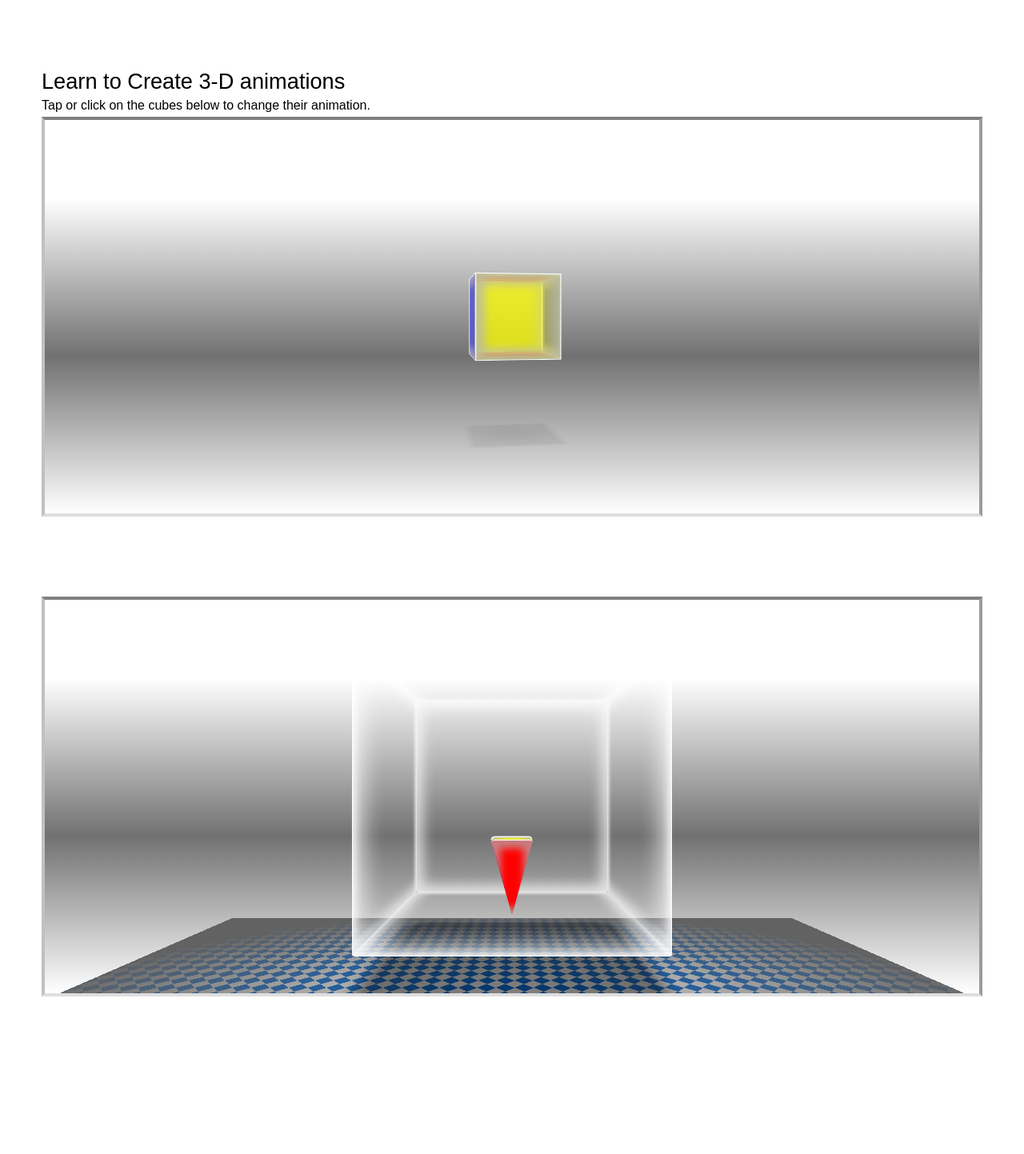
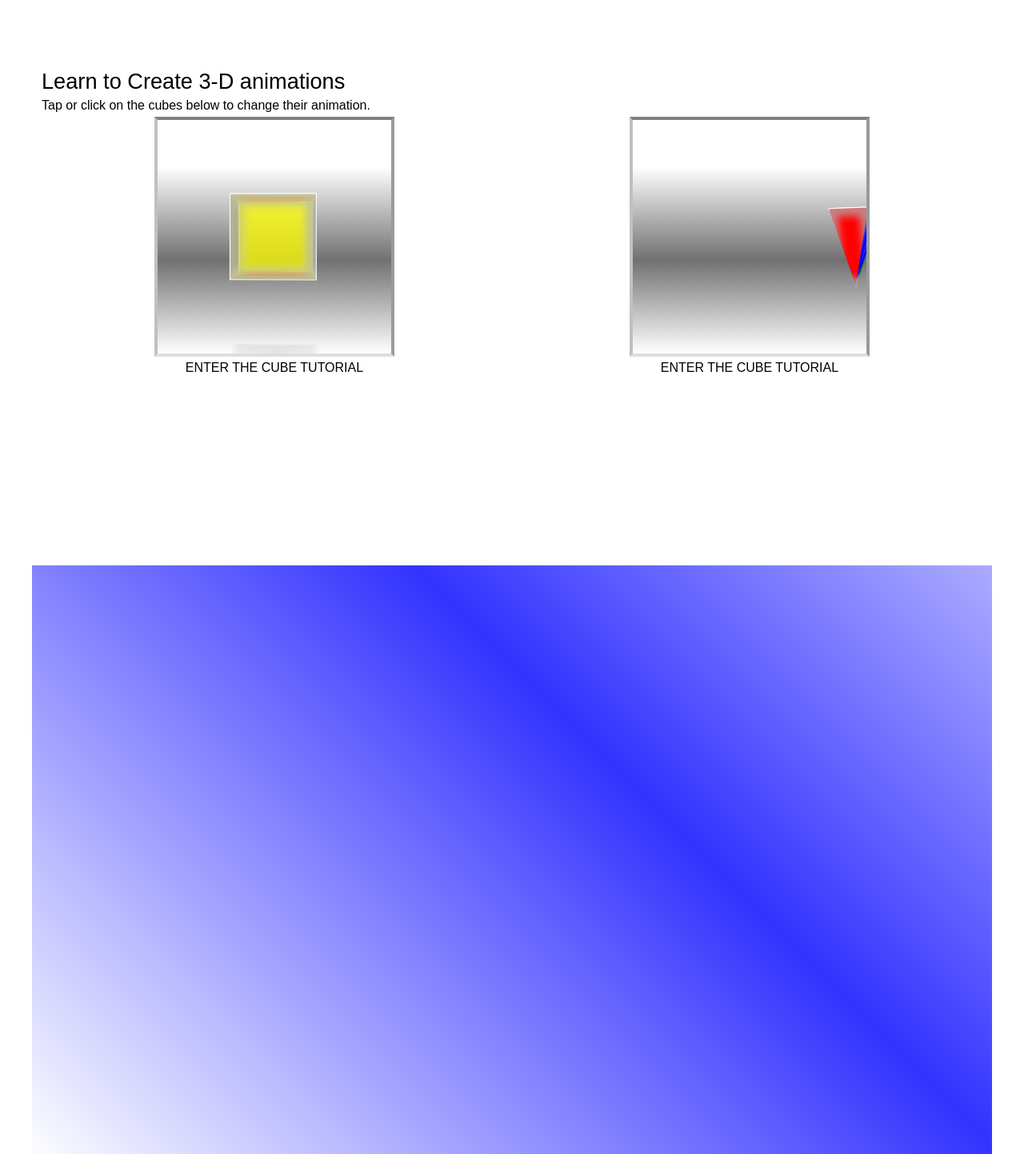
Before and after one commit to virtualepoch/web-engines-react, a React (Create React App) app: page /css in a window 1280 px wide. Shown: the part 1072-2515 px from the top of the page at 80% size. Built offline with nearby package versions, Linux system fonts and the light colour scheme.

Commit message:
added spinning top to css page

```diff
--- a/src/pages/css/Css.js
+++ b/src/pages/css/Css.js
@@ -1,8 +1,10 @@
 import BallScene from "../../components/ball-scene/BallScene";
 import { Link } from "react-router-dom";
 import BorderEffect from "./components/BorderEffect";
-import Cube from "./components/Cube";
+import ColorCube from "./components/ColorCube";
+import SpinningTop from "./components/SpinningTop";
 import "./css.css";
+
 
 export default function Css() {
   return (
@@ -29,7 +31,16 @@ export default function Css() {
         <section className="effects-section">
           <h1>Learn to Create 3-D animations</h1>
           <p>Tap or click on the cubes below to change their animation.</p>
-          <Cube />
+          <div className="cube-effects-container">
+            <div className="column column-1">
+              <ColorCube />
+              <p>ENTER THE CUBE TUTORIAL</p>
+            </div>
+            <div className="column">
+              <SpinningTop />
+              <p>ENTER THE CUBE TUTORIAL</p>
+            </div>
+          </div>
         </section>
       </div>
     </div>
--- /dev/null
+++ b/src/pages/css/components/ColorCube.js
@@ -0,0 +1,19 @@
+import "./cube-top.css";
+
+export default function ColorCube() {
+  return (
+    <div className="cube-container">
+      <div className="color-cube-wrapper">
+        <div className="color-cube">
+          <div className="front"></div>
+          <div className="right"></div>
+          <div className="back"></div>
+          <div className="left"></div>
+          <div className="top"></div>
+          <div className="bottom"></div>
+          <div className="bottom shadow"></div>
+        </div>
+      </div>
+    </div>
+  );
+}
--- a/src/pages/css/components/Cube.js
+++ /dev/null
@@ -1,43 +0,0 @@
-import "./cube.css";
-
-export default function Cube() {
-  return (
-    <>
-      <div className="cube-container">
-        <div className="color-cube-wrapper">
-          <div className="color-cube">
-            <div className="front"></div>
-            <div className="right"></div>
-            <div className="back"></div>
-            <div className="left"></div>
-            <div className="top"></div>
-            <div className="bottom"></div>
-            <div className="bottom shadow"></div>
-          </div>
-        </div>
-      </div>
-      <div className="cube-container">
-        <div className="cube-3-wrapper">
-          <div className="cube-3" onclick="spinTheTop()">
-            <div className="cube-3-front">tap/click here</div>
-            <div className="cube-3-right"></div>
-            <div className="cube-3-back"></div>
-            <div className="cube-3-left"></div>
-            <div className="cube-3-top"></div>
-            <div className="cube-3-bottom"></div>
-            <div className="cube-3-shadow"></div>
-            <div className="spinning-top">
-              <div className="right"></div>
-              <div className="front"></div>
-              <div className="back"></div>
-              <div className="left"></div>
-              <div className="top"></div>
-              <div className="bottom"></div>
-            </div>
-          </div>
-          <div className="cube-3-floor"></div>
-        </div>
-      </div>
-    </>
-  );
-}
--- /dev/null
+++ b/src/pages/css/components/SpinningTop.js
@@ -0,0 +1,19 @@
+import "./cube-top.css";
+
+export default function SpinningTop() {
+  return (
+    <div className="spinning-top-container">
+      <div className="spinning-top-wrapper">
+        <div className="spinning-top">
+          <div className="front"></div>
+          <div className="right"></div>
+          <div className="back"></div>
+          <div className="left"></div>
+          <div className="top"></div>
+          <div className="bottom"></div>
+          <div className="bottom shadow"></div>
+        </div>
+      </div>
+    </div>
+  );
+}
--- a/src/pages/css/components/cube.css
+++ b/src/pages/css/components/cube-top.css
@@ -1,9 +1,10 @@
-.cube-container {
-  height: 500px;
-  margin-bottom: 100px;
+.cube-container,
+.spinning-top-container {
+  width: 300px;
+  height: 300px;
 }
 .color-cube-wrapper,
-.cube-3-wrapper {
+.spinning-top-wrapper {
   height: 100%;
   width: 100%;
   border-top: 4px solid gray;
@@ -83,101 +84,27 @@
   background: radial-gradient(rgb(0, 0, 0, 0.1), rgb(0, 0, 0, 0.05));
   transform: rotateX(90deg) translateZ(-147px);
 }
-.cube-3 {
-  width: 300px;
-  height: 300px;
-  position: relative;
-  z-index: 11111;
-  transform-style: preserve-3d;
-  color: white;
-  text-align: center;
-  cursor: pointer;
-}
-/* .cube-3 {
-  animation: cube-2-rotateY 10s infinite linear;
-} */
-@keyframes cube-2-rotateY {
-  to {
-    transform: rotateY(360deg);
-  }
-}
-.cube-3 div {
-  position: absolute;
-  height: 300px;
-  width: 300px;
-  border: 1px solid white;
-  border-radius: 3px;
-  box-shadow: 0 0 20px 10px rgb(255, 255, 255, 0.7) inset;
-  /* backface-visibility: none; */
-}
-.cube-3 img {
-  width: 100%;
-  height: 100%;
-  border-radius: 3px;
-}
-.cube-3-front {
-  transform: translateZ(150px);
-}
-.cube-3-right {
-  transform: rotateY(-270deg) translateX(150px);
-  transform-origin: 100% 0;
-}
-.cube-3-back {
-  transform: translateZ(-150px) rotateY(180deg);
-}
-.cube-3-left {
-  transform: rotateY(270deg) translateX(-150px);
-  transform-origin: 0 50%;
-}
-.cube-3-top {
-  transform: rotateX(90deg) translateZ(150px);
-}
-.cube-3-bottom {
-  transform: rotateX(90deg) translateZ(-150px);
-}
-.cube-3 .cube-3-shadow {
-  background: rgb(0, 0, 0, 0.4);
-  transform: rotateX(90deg) translateZ(-200px);
-  z-index: 111;
-  border: none;
-  border-radius: 20px;
-  box-shadow: 0 0 20px 10px rgb(0, 0, 0, 0.5);
-}
-.cube-2-floor {
-  position: absolute;
-  top: 100px;
-  z-index: 1;
-  background-image: radial-gradient(rgba(112, 112, 112, 0), rgb(98, 98, 98) 77%), repeating-conic-gradient(from 45deg, rgb(0, 92, 191) 0deg 90deg, rgb(220, 220, 220) 90deg 180deg);
-  background-size: 100%, 1em 1em;
-  height: 800px;
-  width: 100%;
-  transform: rotateX(90deg);
-  animation: floorRotate 5s infinite linear;
-}
-@keyframes sceneRotate {
-  to {
-    transform: rotateY(360deg);
-  }
-}
-/* SMALL CUBE #2 SECTION - SPINNING, FLYING TOP /////////////////////////////////////// */
-.cube-3 .spinning-top {
+/* SPINNING, FLYING TOP //////////////////////// */
+.spinning-top {
   height: 100px;
   width: 50px;
-  position: relative;
-  top: 200px;
+  position: absolute;
+  top: 150px;
   left: 125px;
   transform-style: preserve-3d;
+  border: none;
+  box-shadow: none;
 }
-.spinning-top.open {
+.spinning-top {
   animation: spinning-top-rotateY 10s ease-in-out infinite;
 }
 @keyframes spinning-top-rotateY {
   to {
-    transform: rotateX(-25deg) rotateY(50000deg);
+    transform: rotateY(50000deg);
   }
   20% {
-    top: 150px;
-    left: 125px;
+    top: 130px;
+    left: 130px;
   }
   30% {
     top: 0;
@@ -185,37 +112,26 @@
   }
   40% {
     top: 70px;
+  }
+  50% {
+    left: 0;
+  }
+  60% {
+    left: 255px;
+  }
+  80% {
+    top: 150px;
     left: 125px;
   }
-  50% {
-    left: 0px;
-  }
-  60% {
-    left: 275px;
-  }
-  61% {
-    left: 200px;
-  }
 }
-/* @keyframes spinning-top-transate-x {
-  35% {
-    left: 0px;
-  }
-} */
-.cube-3 .spinning-top div {
+.spinning-top div {
   height: 100%;
   width: 100%;
+  position: absolute;
   border: 1px solid white;
   box-shadow: 0 0 10px 10px rgba(179, 179, 179, 0.7) inset;
   clip-path: polygon(0% 0%, 100% 0%, 50% 100%);
 }
-.cube-3 .spinning-top {
-  border: none;
-  box-shadow: none;
-}
-/* .cube-2 .small-cube img {
-    border: 1px solid black;
-  } */
 .spinning-top .front {
   background-color: red;
   transform: translateZ(13px) rotateX(-15deg);
@@ -240,19 +156,3 @@
   clip-path: none;
   transform: rotateX(90deg) translateZ(23px);
 }
-.cube-3-floor {
-  position: absolute;
-  top: 100px;
-  z-index: 1;
-  background-image: radial-gradient(rgba(112, 112, 112, 0), rgb(98, 98, 98) 77%), repeating-conic-gradient(from 45deg, rgb(0, 92, 191) 0deg 90deg, rgb(220, 220, 220) 90deg 180deg);
-  background-size: 100%, 1em 1em;
-  height: 800px;
-  width: 100%;
-  transform: rotateX(90deg);
-  animation: floorRotate 5s infinite linear;
-}
-@keyframes sceneRotate {
-  to {
-    transform: rotateY(360deg);
-  }
-}
--- a/src/pages/css/css.css
+++ b/src/pages/css/css.css
@@ -152,6 +152,21 @@
   border-top-right-radius: 8px;
   border-bottom-right-radius: 8px;
 }
+.cube-effects-container {
+  width: 100%;
+  display: flex;
+  justify-content: space-around;
+  flex-wrap: wrap;
+}
+.cube-effects-container .column {
+  margin-bottom: 33px;
+  display: flex;
+  flex-direction: column;
+  align-items: center;
+}
+.cube-effects-container .column-1 {
+  margin-right: 12px;
+}
 /* PYRAMID SECTION ////////////////// */
 .pyramid-container {
   height: 400px;
```
